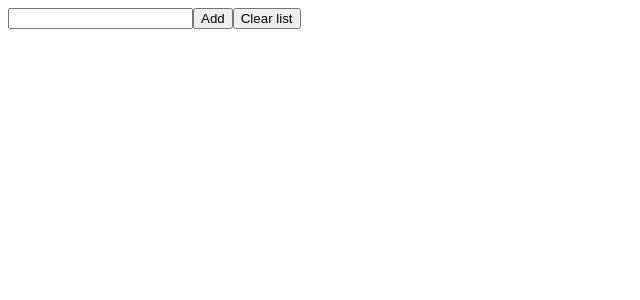
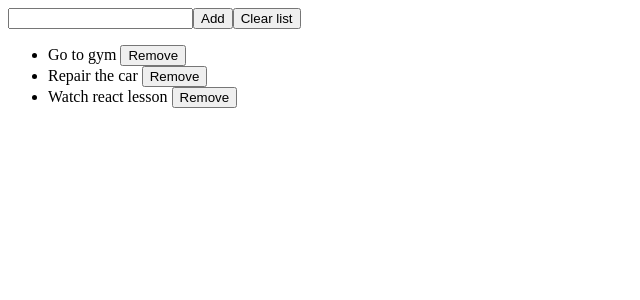
Before and after one commit to MAugelli/react-exercises, a React (Create React App) app: page / in a window 1280 px wide. Shown: the top 300 px of the page, without its empty margins (0-640 px from the left). Built offline with nearby package versions, Linux system fonts and the light colour scheme.

Commit message:
render-props-01

```diff
--- a/src/App.js
+++ b/src/App.js
@@ -4,21 +4,19 @@ import ToDoList from "./components/TodoList";
 function App() {
   return (
     <ToDoList
-    render={item => {
-      const propsItem = ["raba 1", "roba2", "roba3"]
+    render={(items,index,handleRemoveItem)=>{
 
-      return (
-        <ul>{propsItem.map((item ) =>
-                    <li key={item + Math.random()}  >{item}  </li>
+      return(
+        <ul>{items !== "" && items.map((item, index) =>
+                    <li key={item + Math.random()}  >{item}  <button name={index++} onClick={handleRemoveItem}>Remove</button></li>
                 )
                 } </ul>
       )
-    }
-    }
+    }}
     >
 
     </ToDoList>
-  );
+  )
 }
 
 export default App;
--- a/src/components/TodoList.js
+++ b/src/components/TodoList.js
@@ -42,7 +42,7 @@ class ToDoList extends React.Component {
                     <button type="reset" onClick={this.handleClearList}>Clear list</button>
                 </form>
                 <div>
-                    {this.props.render}
+                    {this.props.render(this.state.items,this.state.index,this.handleRemoveItem)}
                 </div>
             </div>);
     }
```
